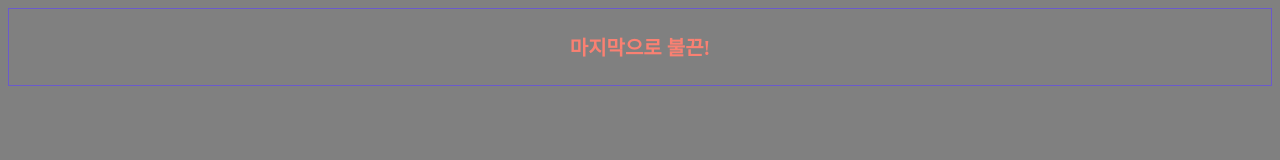
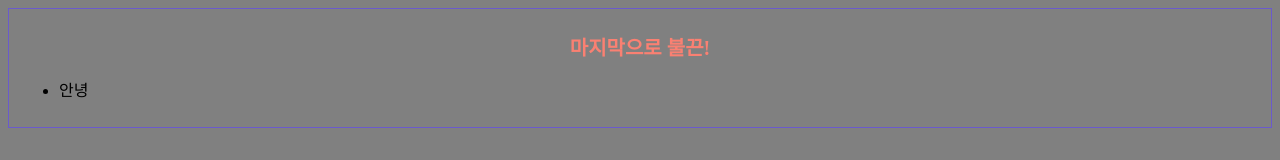
Before and after one commit to heejunggg/mobile_css, a plain HTML site: page index.html in a window 1280 px wide. Drawn offline with Linux system fonts and the light colour scheme.

Commit message:
ul추가

```diff
--- a/index.html
+++ b/index.html
@@ -9,6 +9,9 @@
   <body>
     <div class="class">
       <h1>마지막으로 불끈!</h1>
+      <ul>
+        <li>안녕</li>
+      </ul>
     </div>
   </body>
 </html>
```
